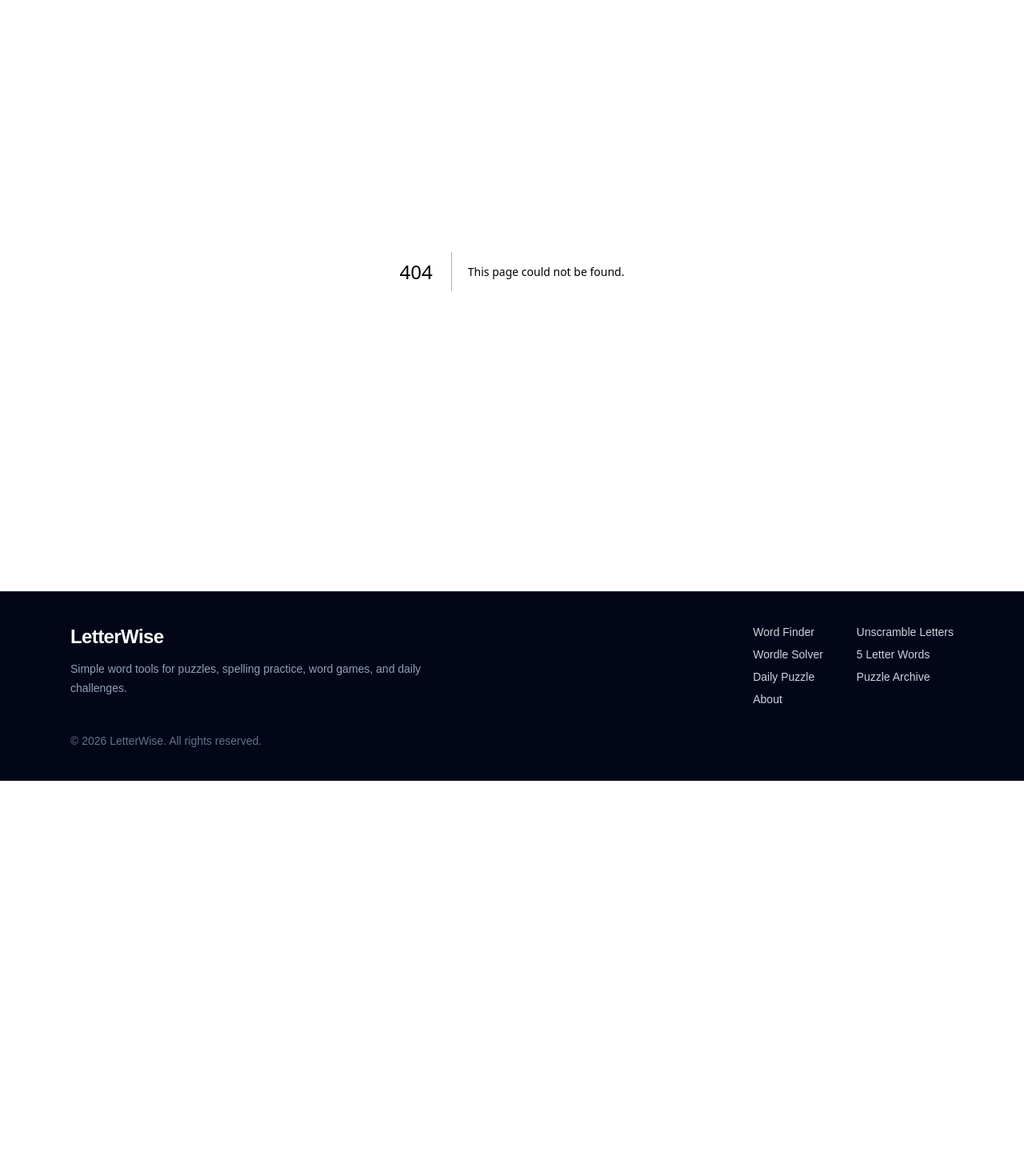
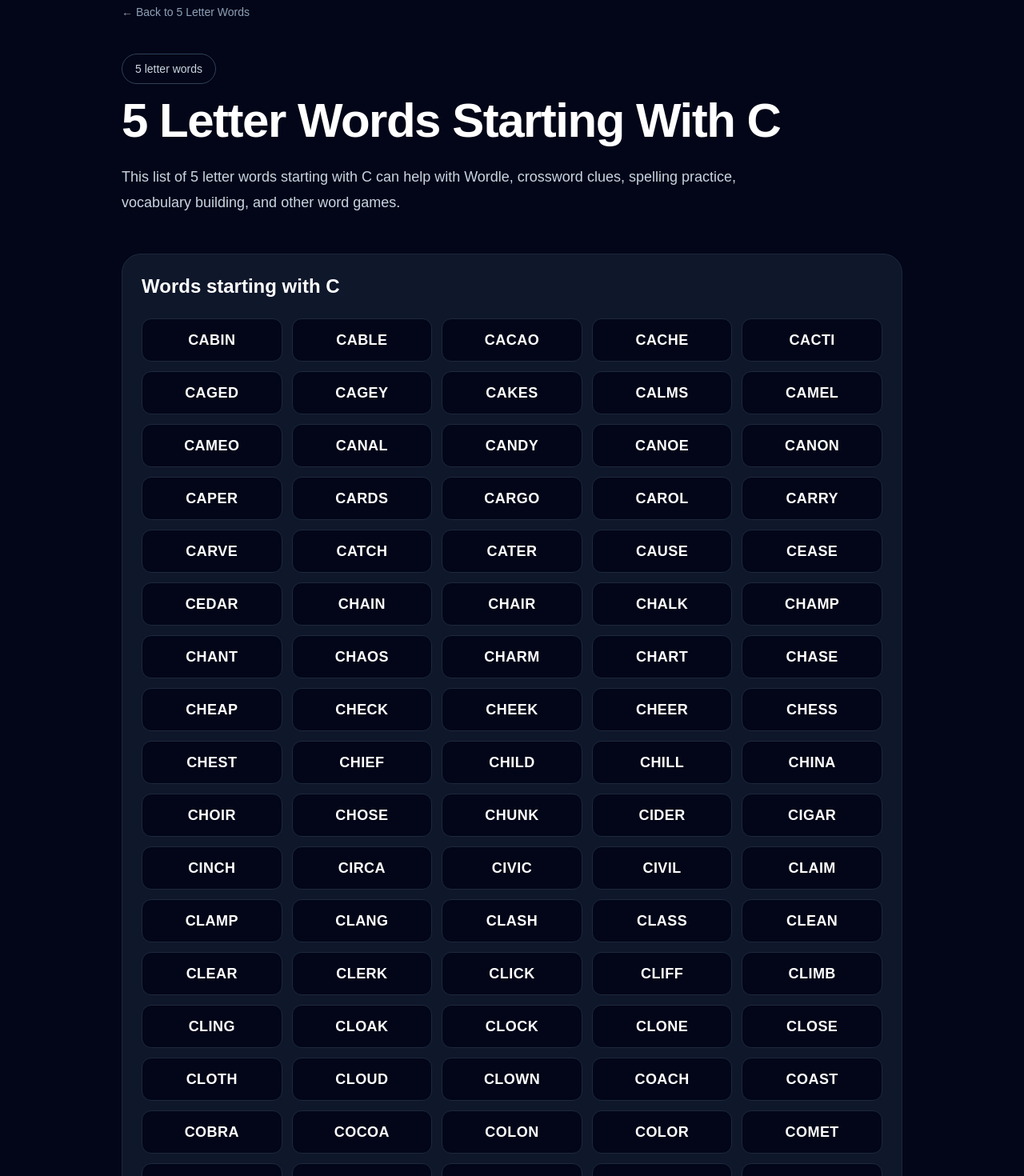
Before and after one commit to LetterWise/letterwise, a Next.js app: page /5-letter-words-starting-with-c in a window 1280 px wide. Before the commit this address had no page. Shown: the part 140-1610 px from the top of the page at 80% size. Before the commit the page ends 1116 px from the top, so only its background shows below. Built offline with nearby package versions, Linux system fonts and the light colour scheme.

Commit message:
Add more 5 letter word pages

```diff
--- /dev/null
+++ b/app/5-letter-words-starting-with-c/page.tsx
@@ -0,0 +1,188 @@
+const words = [
+  "cabin",
+  "cable",
+  "cacao",
+  "cache",
+  "cacti",
+  "caged",
+  "cagey",
+  "cakes",
+  "calms",
+  "camel",
+  "cameo",
+  "canal",
+  "candy",
+  "canoe",
+  "canon",
+  "caper",
+  "cards",
+  "cargo",
+  "carol",
+  "carry",
+  "carve",
+  "catch",
+  "cater",
+  "cause",
+  "cease",
+  "cedar",
+  "chain",
+  "chair",
+  "chalk",
+  "champ",
+  "chant",
+  "chaos",
+  "charm",
+  "chart",
+  "chase",
+  "cheap",
+  "check",
+  "cheek",
+  "cheer",
+  "chess",
+  "chest",
+  "chief",
+  "child",
+  "chill",
+  "china",
+  "choir",
+  "chose",
+  "chunk",
+  "cider",
+  "cigar",
+  "cinch",
+  "circa",
+  "civic",
+  "civil",
+  "claim",
+  "clamp",
+  "clang",
+  "clash",
+  "class",
+  "clean",
+  "clear",
+  "clerk",
+  "click",
+  "cliff",
+  "climb",
+  "cling",
+  "cloak",
+  "clock",
+  "clone",
+  "close",
+  "cloth",
+  "cloud",
+  "clown",
+  "coach",
+  "coast",
+  "cobra",
+  "cocoa",
+  "colon",
+  "color",
+  "comet",
+  "comic",
+  "coral",
+  "couch",
+  "could",
+  "count",
+  "court",
+  "cover",
+  "crack",
+  "craft",
+  "crane",
+  "crash",
+  "crate",
+  "crawl",
+  "crazy",
+  "cream",
+  "creek",
+  "crest",
+  "crime",
+  "crisp",
+  "cross",
+  "crowd",
+  "crown",
+  "crude",
+  "cruel",
+  "crush",
+  "cubic",
+  "curve",
+];
+
+export const metadata = {
+  title: "5 Letter Words Starting With C | LetterWise",
+  description:
+    "Browse useful 5 letter words starting with C for Wordle, word games, spelling practice, and vocabulary building.",
+};
+
+export default function FiveLetterWordsStartingWithCPage() {
+  return (
+    <main className="min-h-screen bg-slate-950 text-white">
+      <section className="mx-auto max-w-5xl px-6 py-16">
+        <a
+          href="/5-letter-words"
+          className="text-sm text-slate-400 hover:text-white"
+        >
+          ← Back to 5 Letter Words
+        </a>
+
+        <div className="mt-10">
+          <p className="mb-4 inline-block rounded-full border border-slate-700 px-4 py-2 text-sm text-slate-300">
+            5 letter words
+          </p>
+
+          <h1 className="text-4xl font-bold tracking-tight sm:text-6xl">
+            5 Letter Words Starting With C
+          </h1>
+
+          <p className="mt-6 max-w-3xl text-lg leading-8 text-slate-300">
+            This list of 5 letter words starting with C can help with Wordle,
+            crossword clues, spelling practice, vocabulary building, and other
+            word games.
+          </p>
+        </div>
+
+        <section className="mt-12 rounded-3xl border border-slate-800 bg-slate-900 p-6">
+          <h2 className="text-2xl font-semibold">Words starting with C</h2>
+
+          <div className="mt-6 grid grid-cols-2 gap-3 sm:grid-cols-3 md:grid-cols-4 lg:grid-cols-5">
+            {words.map((word) => (
+              <a
+                key={word}
+                href={`/word-finder?letters=${word}`}
+                className="rounded-xl border border-slate-800 bg-slate-950 px-4 py-3 text-center text-lg font-semibold uppercase tracking-wide hover:bg-slate-800"
+              >
+                {word}
+              </a>
+            ))}
+          </div>
+        </section>
+
+        <section className="mt-10 grid gap-4 sm:grid-cols-2">
+          <a
+            href="/5-letter-words-starting-with-a"
+            className="rounded-2xl border border-slate-800 bg-slate-900 p-6 hover:bg-slate-800"
+          >
+            <h2 className="text-xl font-semibold">
+              5 Letter Words Starting With A
+            </h2>
+            <p className="mt-2 text-sm text-slate-400">
+              Browse another useful Wordle-style word list.
+            </p>
+          </a>
+
+          <a
+            href="/5-letter-words-starting-with-b"
+            className="rounded-2xl border border-slate-800 bg-slate-900 p-6 hover:bg-slate-800"
+          >
+            <h2 className="text-xl font-semibold">
+              5 Letter Words Starting With B
+            </h2>
+            <p className="mt-2 text-sm text-slate-400">
+              Browse another useful Wordle-style word list.
+            </p>
+          </a>
+        </section>
+      </section>
+    </main>
+  );
+}
--- /dev/null
+++ b/app/5-letter-words-starting-with-d/page.tsx
@@ -0,0 +1,147 @@
+const words = [
+  "daily",
+  "dairy",
+  "daisy",
+  "dance",
+  "dated",
+  "datum",
+  "dealt",
+  "death",
+  "debit",
+  "debug",
+  "decay",
+  "decor",
+  "decoy",
+  "defer",
+  "delay",
+  "delta",
+  "dense",
+  "depth",
+  "derby",
+  "detox",
+  "devil",
+  "diary",
+  "dicey",
+  "digit",
+  "diner",
+  "dirty",
+  "ditch",
+  "diver",
+  "dizzy",
+  "dodge",
+  "doing",
+  "dolly",
+  "donor",
+  "donut",
+  "doubt",
+  "dough",
+  "dozen",
+  "draft",
+  "drain",
+  "drama",
+  "drank",
+  "drawn",
+  "dream",
+  "dress",
+  "dried",
+  "drift",
+  "drill",
+  "drink",
+  "drive",
+  "droid",
+  "droop",
+  "drove",
+  "drown",
+  "drums",
+  "drunk",
+  "dryer",
+  "duchy",
+  "dummy",
+  "dumpy",
+  "dunce",
+  "dusty",
+  "dutch",
+  "duvet",
+  "dwarf",
+  "dwell",
+  "dying",
+];
+
+export const metadata = {
+  title: "5 Letter Words Starting With D | LetterWise",
+  description:
+    "Browse useful 5 letter words starting with D for Wordle, word games, spelling practice, and vocabulary building.",
+};
+
+export default function FiveLetterWordsStartingWithDPage() {
+  return (
+    <main className="min-h-screen bg-slate-950 text-white">
+      <section className="mx-auto max-w-5xl px-6 py-16">
+        <a
+          href="/5-letter-words"
+          className="text-sm text-slate-400 hover:text-white"
+        >
+          ← Back to 5 Letter Words
+        </a>
+
+        <div className="mt-10">
+          <p className="mb-4 inline-block rounded-full border border-slate-700 px-4 py-2 text-sm text-slate-300">
+            5 letter words
+          </p>
+
+          <h1 className="text-4xl font-bold tracking-tight sm:text-6xl">
+            5 Letter Words Starting With D
+          </h1>
+
+          <p className="mt-6 max-w-3xl text-lg leading-8 text-slate-300">
+            This list of 5 letter words starting with D can help with Wordle,
+            crossword clues, spelling practice, vocabulary building, and other
+            word games.
+          </p>
+        </div>
+
+        <section className="mt-12 rounded-3xl border border-slate-800 bg-slate-900 p-6">
+          <h2 className="text-2xl font-semibold">Words starting with D</h2>
+
+          <div className="mt-6 grid grid-cols-2 gap-3 sm:grid-cols-3 md:grid-cols-4 lg:grid-cols-5">
+            {words.map((word) => (
+              <a
+                key={word}
+                href={`/word-finder?letters=${word}`}
+                className="rounded-xl border border-slate-800 bg-slate-950 px-4 py-3 text-center text-lg font-semibold uppercase tracking-wide hover:bg-slate-800"
+              >
+                {word}
+              </a>
+            ))}
+          </div>
+        </section>
+
+        <section className="mt-10 grid gap-4 sm:grid-cols-2">
+          <a
+            href="/5-letter-words-starting-with-b"
+            className="rounded-2xl border border-slate-800 bg-slate-900 p-6 hover:bg-slate-800"
+          >
+            <h2 className="text-xl font-semibold">
+              5 Letter Words Starting With B
+            </h2>
+            <p className="mt-2 text-sm text-slate-400">
+              Browse another useful Wordle-style word list.
+            </p>
+          </a>
+
+          <a
+            href="/5-letter-words-starting-with-c"
+            className="rounded-2xl border border-slate-800 bg-slate-900 p-6 hover:bg-slate-800"
+          >
+            <h2 className="text-xl font-semibold">
+              5 Letter Words Starting With C
+            </h2>
+            <p className="mt-2 text-sm text-slate-400">
+              Browse another useful Wordle-style word list.
+            </p>
+          </a>
+        </section>
+      </section>
+    </main>
+  );
+}
--- a/app/5-letter-words/page.tsx
+++ b/app/5-letter-words/page.tsx
@@ -6,6 +6,8 @@ const fiveLetterWords = getWordsByLength(words, 5).slice(0, 250);
 const startingLetterPages = [
   { href: "/5-letter-words-starting-with-a", label: "5 Letter Words Starting With A" },
   { href: "/5-letter-words-starting-with-b", label: "5 Letter Words Starting With B" },
+  { href: "/5-letter-words-starting-with-c", label: "5 Letter Words Starting With C" },
+  { href: "/5-letter-words-starting-with-d", label: "5 Letter Words Starting With D" },
 ];
 
 export const metadata = {
```
